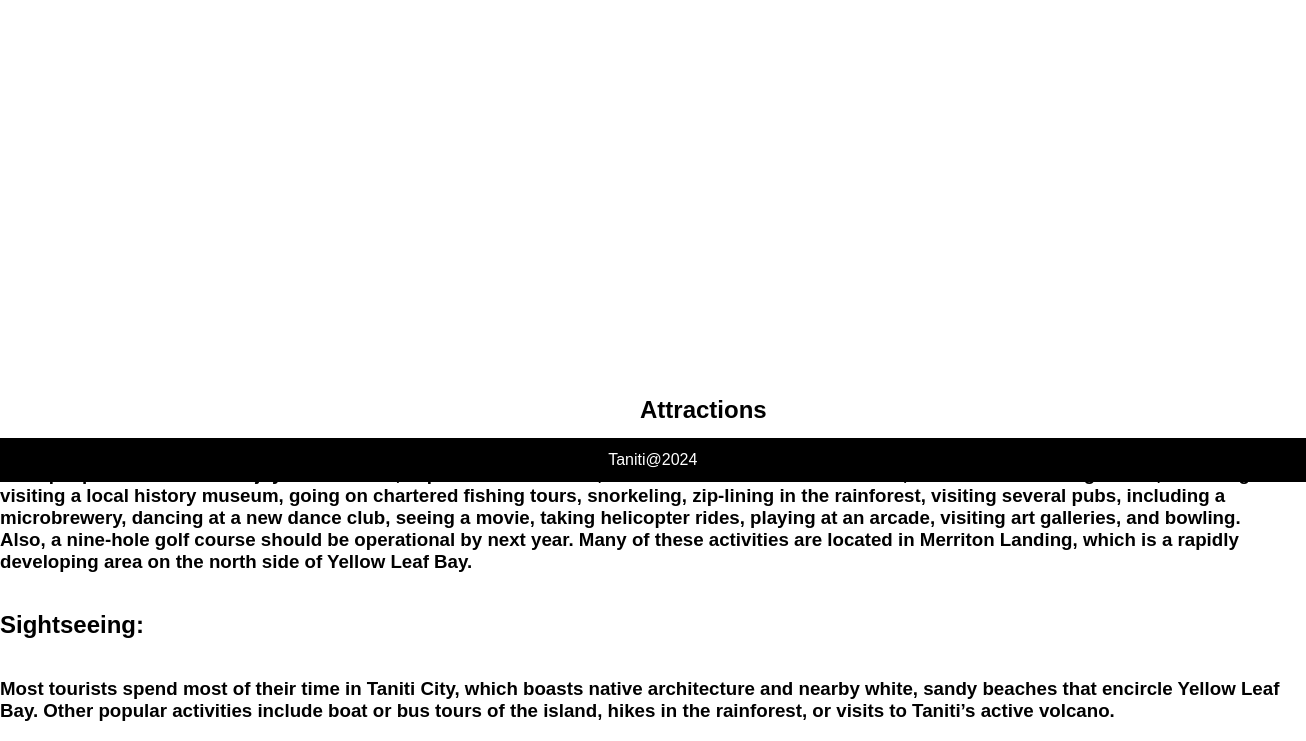
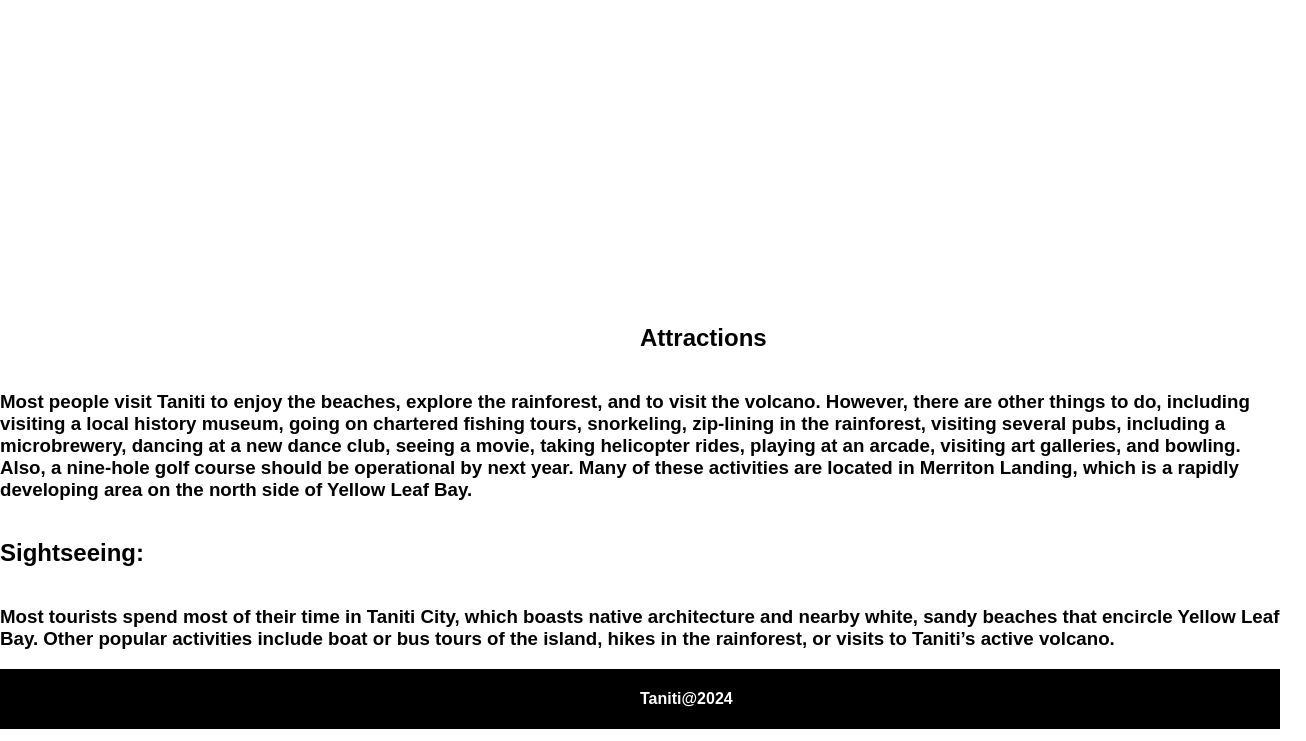
Before and after one commit to tphan5901/D479-UXDesign, a plain HTML site: page index.html in a window 1280 px wide. Shown: the part 842-1583 px from the top of the page, 1306 px wide, since content can reach past the window. Drawn offline with Linux system fonts and the light colour scheme.

Commit message:
Update index.html

```diff
--- a/index.html
+++ b/index.html
@@ -43,15 +43,12 @@
         footer {
             background-color: #333;
             color: #fff;
-            padding: 1%;
-            text-align: center;
-            position: absolute;
-            top: 160%;
+            display: flex;
+            margin-top: 30vh;
+            background: rgb(0, 0, 0);
+            display: flex;
+            align-items: center;
             width: 100%;
-        }
-        footer div {
-            display: inline-block;
-            margin: 0 10px;
         }
 
         .image-container {
@@ -150,9 +147,7 @@ float: left;
     <br>
     <br> <br>
     <br>
-    <br> <br>
-    <br>
-    <br>
+
 
     <h1 style="margin-left: 50%;">
         Attractions
@@ -171,9 +166,10 @@ float: left;
     </h3>
 </section>
 <footer style="background-color: #000000;">
-    <div style="color: white;">
+    <h4 style=" margin-left: 50%; align-items: center;">
         Taniti@2024
-    </div>
+    </h4>
+
 
 </footer>
 
```
